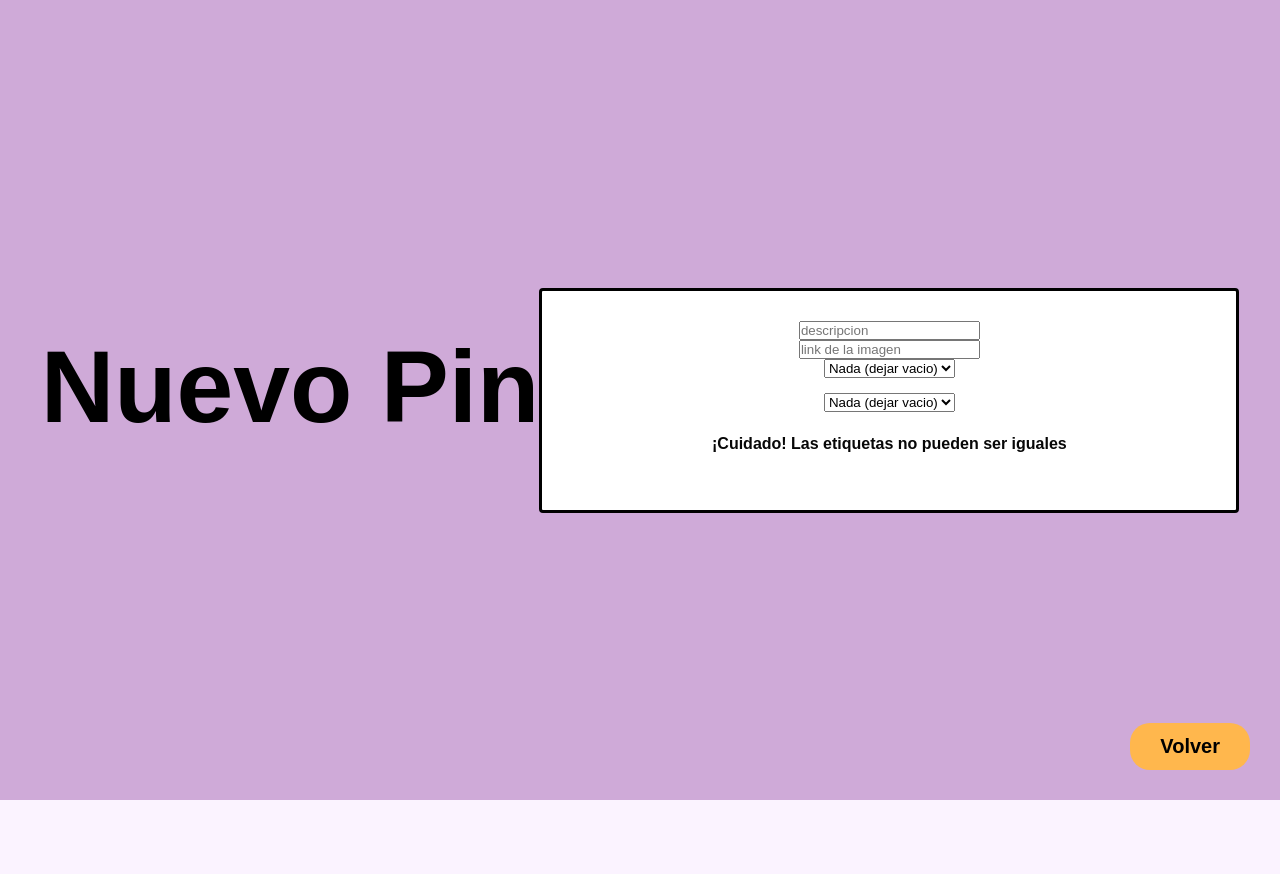
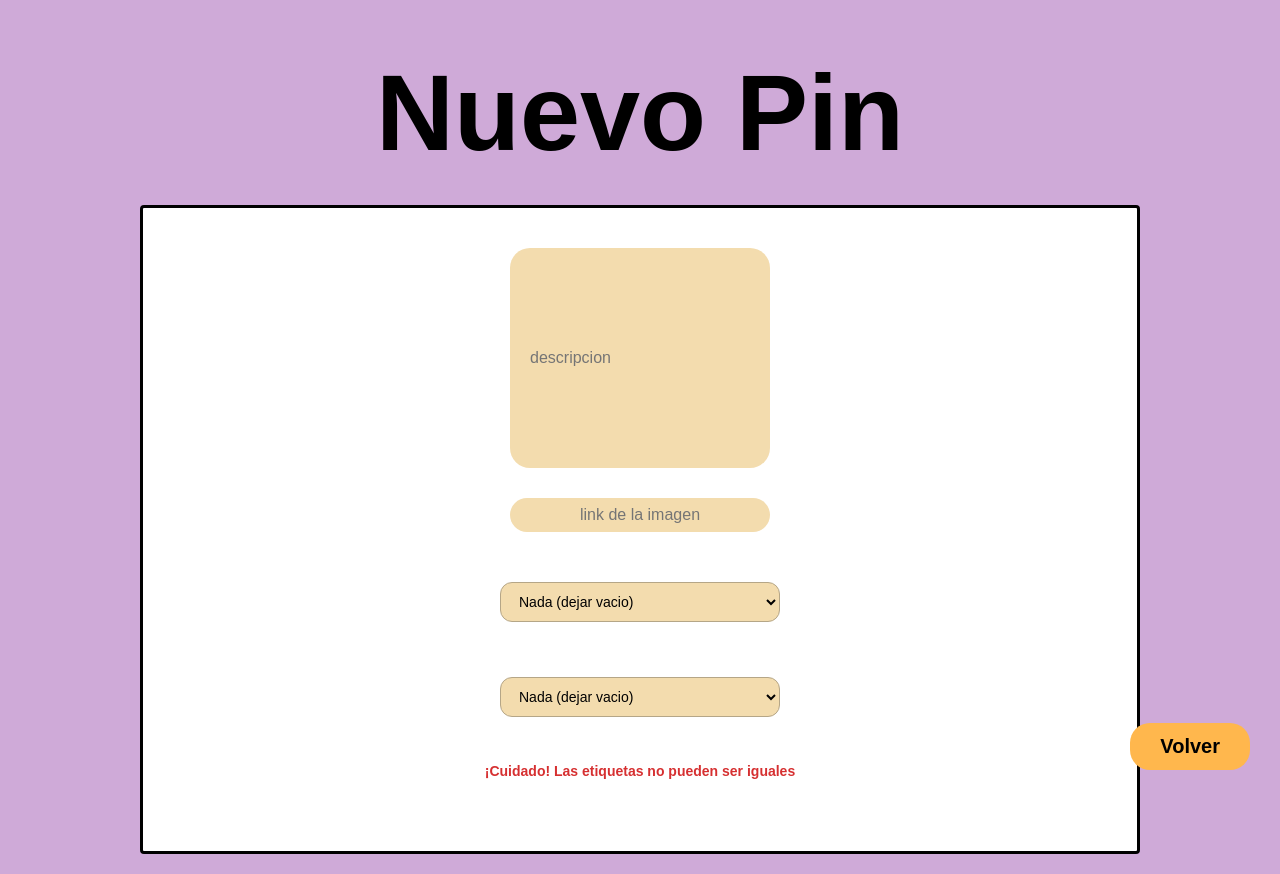
Before and after one commit to PioIX/2026-TPF-G12, a Next.js app in the folder frontend/: page /subirpin in a window 1280 px wide. Before the commit the page ends 800 px from the top, so only its background shows below. Built offline with nearby package versions, Linux system fonts and the light colour scheme.

Commit message:
css3
....

```diff
--- a/frontend/src/app/subirpin/page.js
+++ b/frontend/src/app/subirpin/page.js
@@ -62,22 +62,33 @@ export default function SubirPinPage() {
 
     return (
         <div className={styles.paginaCompleta}>
-            <h1 className={styles.titulo} > Nuevo Pin</h1>
+            <h1 className={styles.tituloExterior}>Nuevo Pin</h1>
+
             <div className={styles.tarjeta}>
-                <input type="text" value={descripcion} onChange={(e) => setDescripcion(e.target.value)} placeholder="descripcion"></input>
+                <input type="text" value={descripcion} onChange={(e) => setDescripcion(e.target.value)} placeholder="descripcion" className={styles.cajaTexto}></input>
 
                 <div className={styles.filaCampos}>
-                    <input type="text" value={link} onChange={(e) => setLink(e.target.value)} placeholder="link de la imagen"></input>
+                    <input type="text" value={link} onChange={(e) => setLink(e.target.value)} placeholder="link de la imagen" className={styles.inputBuscador}></input>
                 </div>
+
+
+
+
                 <div className={styles.columnaDerecha}>
-                    <div className={styles.selectorWrapper}>
+                    <div className={styles.selectorContenedor}>
                         <SelectTemas nombre={"tag1"} onchangefunc={(select) => setTag1(select.target.value)}></SelectTemas>
                     </div>
-                    <div className={styles.selectorWrapper}>
+
+                    <div className={styles.selectorContenedor}>
                         <SelectTemas nombre={"tag2"} onchangefunc={(select) => setTag2(select.target.value)}></SelectTemas>
                     </div>
                 </div>
+
                 <br></br>
+
+
+
+
                 <div className={styles.mensajes}>
                     {
                         tag1 == tag2 ? (
@@ -98,7 +109,7 @@ export default function SubirPinPage() {
                     }
                     {
                         errorSubida ? (
-                            <p><b>¡Error! El link es demasiado largo, usá otro</b></p>
+                            <p className={styles.mensajeError}><b>¡Error! El link es demasiado largo, usá otro</b></p>
                         ) : (
                             <p></p>
                         )
--- a/frontend/src/app/subirpin/page.module.css
+++ b/frontend/src/app/subirpin/page.module.css
@@ -2,95 +2,107 @@
   min-height: 100vh;
   background-color: #cfaad8;
   display: flex;
+  flex-direction: column;
   align-items: center;
   justify-content: center;
   padding: 20px;
   position: relative;
 }
 
-/* Tarjeta blanca principal con borde negro */
+.tituloExterior {
+  font-size: 108px;
+  font-weight: bold;
+  color: #000000;
+  margin: 30px;
+  text-align: center;
+}
+
 .tarjeta {
   background-color: #ffffff;
   border: 3px solid #000000;
   border-radius: 4px;
-  padding: 30px 40px;
+  padding: 40px 50px;
   width: 100%;
-  max-width: 700px;
+  max-width: 1000px;  /* ✅ Más ancha que antes */
   display: flex;
   flex-direction: column;
   align-items: center;
 }
 
-/* Título principal grande y centrado */
-.titulo {
-  font-size: 102px;
-  font-weight: bold;
-  color: #000000;
-  margin: 0 0 25px 0;
-  text-align: center;
-}
-
-/* Input del link arriba del todo */
-.inputLink {
+.inputBuscador {
+  background-color: #f3dcae;
   border: none;
   border-radius: 20px;
   padding: 8px 20px;
-  width: 220px;
+  width: 260px;
   text-align: center;
   font-size: 16px;
-  margin-bottom: 0px;
+  margin-bottom: 30px;
+  margin: 30px;
 }
 
-/* Fila que contiene descripción + selectores */
 .filaCampos {
   display: flex;
   align-items: flex-start;
-  gap: 40px;
+  gap: 50px;
   width: 100%;
   justify-content: center;
-  border-radius: 200px;
+
 }
 
-/* Área de descripción a la izquierda */
-.areaDescripcion {
-  background-color: #b8b8b8;
+.cajaTexto {
+  background-color: #f3dcae;
   border: none;
   border-radius: 20px;
   padding: 20px;
-  width: 240px;
-  min-height: 200px;
+  width: 260px;
+  min-height: 220px;
   resize: none;
-  font-size: 16px;
-}
+  font-size: 16px;}
 
-/* Columna derecha: selectores + botón */
 .columnaDerecha {
   display: flex;
   flex-direction: column;
   gap: 15px;
 }
 
-/* Mensajes */
+.selectorContenedor select {
+ width: 100%;
+  padding: 10px 14px;
+  border: 1px solid #c9b896;
+  border-radius: 12px;
+  background-color: #f3dcae;
+  font-size: 14px;
+  margin: 20px ;
+  box-sizing: border-box;
+  outline: none;
+  border-color: #b5a687;
+  width: 280px;
+}
+
 .mensajes {
   min-height: 40px;
-  margin: 5px 0;
+  margin: 8px 0;
 }
 
+.mensajeError {
+  color: #d63031;
+  font-size: 14px;
+  margin: 0;
 
+
+}
 
 .mensajeExito {
   color: #27ae60;
-  font-size: 14px;
+  font-size: 40px;
   margin: 0;
 }
 
-
-/*solo no esta*/
-/* Botón Subir naranja */
 .botonSubir {
   display: flex;
   justify-content: center;
-  margin-top: 10px;
+  margin-top: 40px;
 }
 
 .botonSubir button {
@@ -101,14 +113,9 @@
   font-size: 22px;
   font-weight: bold;
   cursor: pointer;
-  color: #000000;
+  color: #000;
 }
 
-
-
-
-/*bien*/
-/* Botón Volver abajo a la derecha */
 .botonVolver {
   position: fixed;
   bottom: 30px;
@@ -123,5 +130,5 @@
   font-size: 20px;
   font-weight: bold;
   cursor: pointer;
-  color: #000000;
+  color: #000;
 }
--- a/frontend/src/components/Header.js
+++ b/frontend/src/components/Header.js
@@ -36,7 +36,6 @@ export default function Header({ }) {
                 <Button funcion={irColeccion} texto="Mis Colecciones" className={styles.botonColecciones}></Button>
                 <Button funcion={cerrarSesion} texto="Cerrar sesión" className={styles.botonCerrarSesion}></Button>
 
-
             </div>
         </div>
 
```
